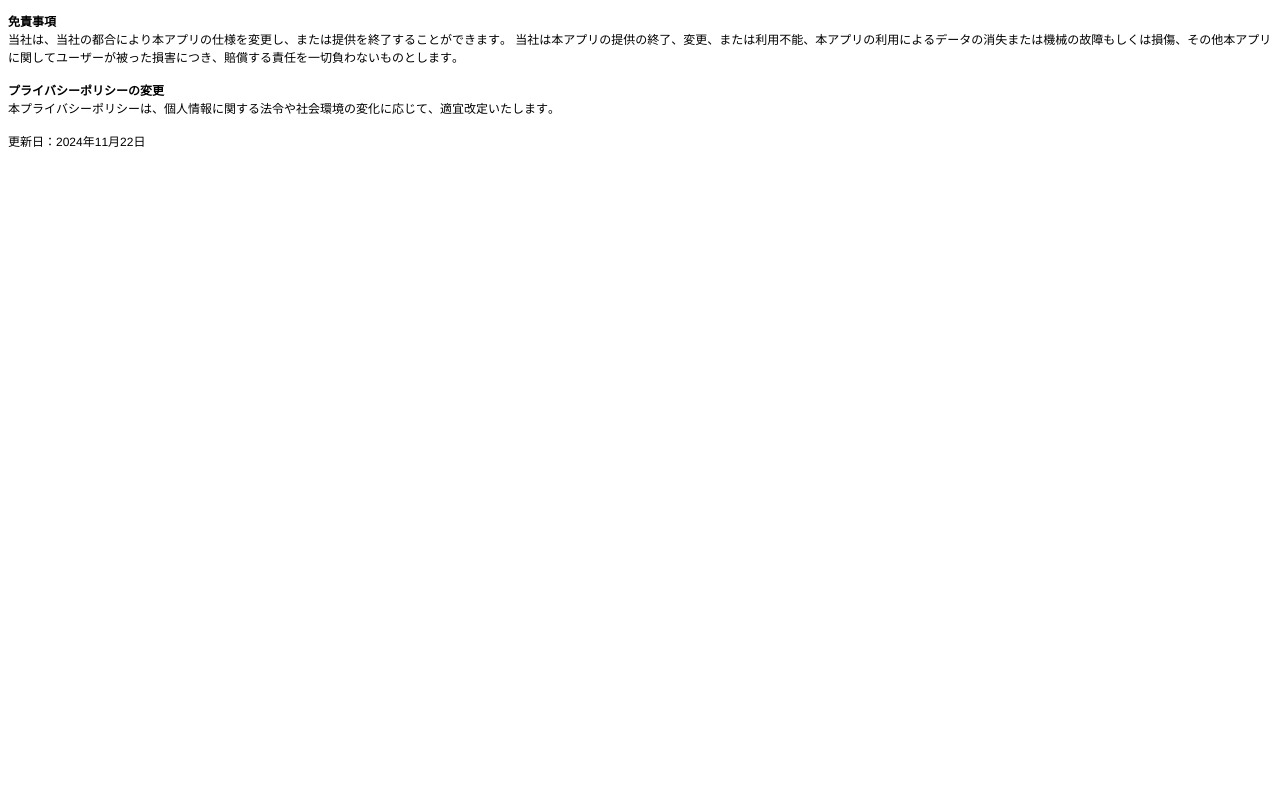
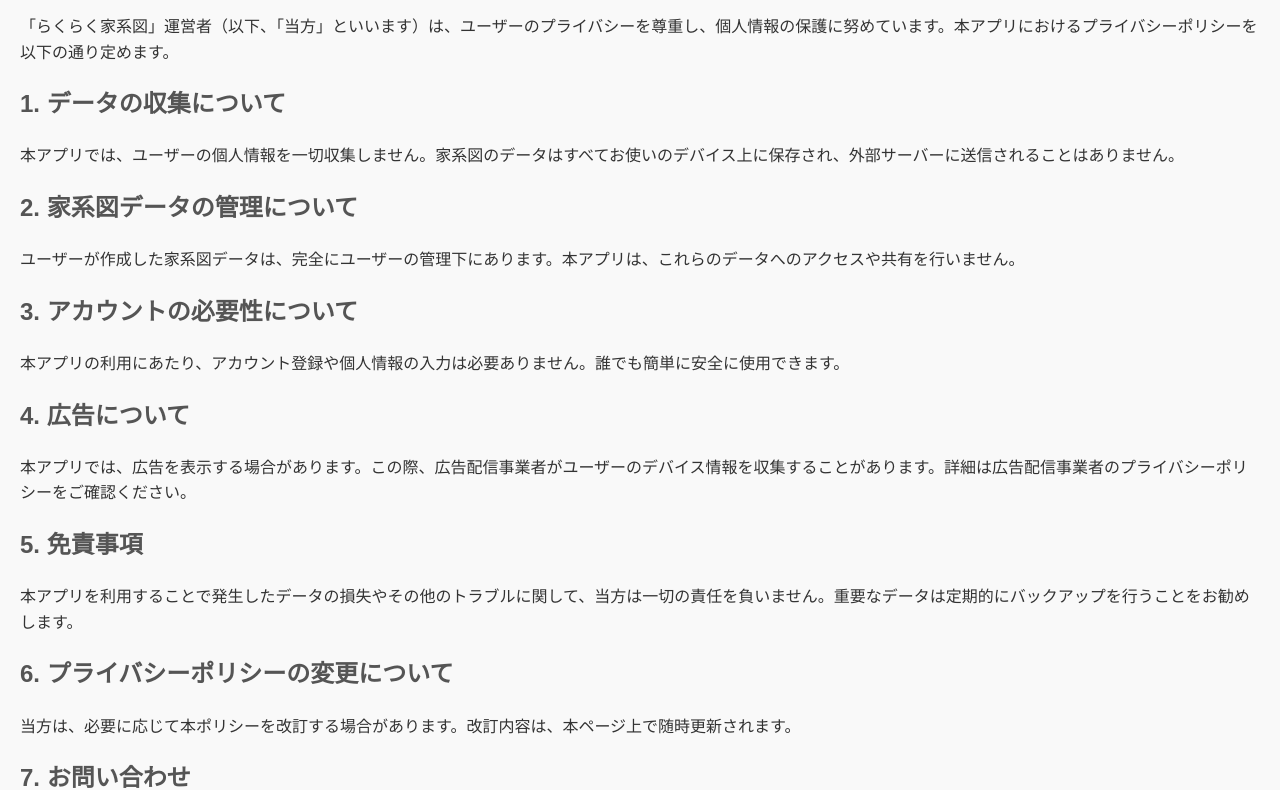
Before and after one commit to pikumin6/RakuRakuKakeizu, a plain HTML site: page index.html in a window 1280 px wide. Shown: the part 100-890 px from the top of the page. Before the commit the page ends 800 px from the top, so only its background shows below. Drawn offline with Linux system fonts and the light colour scheme.

Commit message:
Update index.html

```diff
--- a/index.html
+++ b/index.html
@@ -1,54 +1,58 @@
-<!DOCTYPE html PUBLIC "-//W3C//DTD HTML 4.01//EN" "http://www.w3.org/TR/html4/strict.dtd">
-<html>
+<!DOCTYPE html>
+<html lang="ja">
 <head>
-  <meta http-equiv="Content-Type" content="text/html; charset=utf-8">
-  <meta http-equiv="Content-Style-Type" content="text/css">
-  <title></title>
-  <meta name="Generator" content="Cocoa HTML Writer">
-  <meta name="CocoaVersion" content="1894.6">
-  <style type="text/css">
-    p.p1 {margin: 0.0px 0.0px 0.0px 0.0px; font: 14.0px 'Hiragino Sans'; color: #000000; -webkit-text-stroke: #000000}
-    p.p2 {margin: 0.0px 0.0px 0.0px 0.0px; font: 12.0px 'Hiragino Sans'; color: #000000; -webkit-text-stroke: #000000}
-    p.p3 {margin: 0.0px 0.0px 0.0px 0.0px; font: 12.0px 'Helvetica Neue'; color: #000000; -webkit-text-stroke: #000000}
-    p.p4 {margin: 0.0px 0.0px 2.0px 0.0px; font: 14.0px 'Helvetica Neue'; color: #000000; -webkit-text-stroke: #000000}
-    span.s1 {font-kerning: none}
-    span.s2 {font: 12.0px 'Helvetica Neue'; font-kerning: none}
-    span.s3 {font: 12.0px 'Hiragino Sans'; font-kerning: none}
-    span.s4 {font: 12.0px Times; font-kerning: none; color: #0000af; -webkit-text-stroke: 0px #0000af}
-  </style>
+    <meta charset="UTF-8">
+    <meta name="viewport" content="width=device-width, initial-scale=1.0">
+    <title>プライバシーポリシー - らくらく家系図</title>
+    <style>
+        body {
+            font-family: Arial, sans-serif;
+            line-height: 1.6;
+            color: #333;
+            margin: 0;
+            padding: 20px;
+            background-color: #f9f9f9;
+        }
+        h1, h2 {
+            color: #555;
+        }
+        a {
+            color: #007BFF;
+            text-decoration: none;
+        }
+        a:hover {
+            text-decoration: underline;
+        }
+    </style>
 </head>
 <body>
-<p class="p1"><span class="s1"><b>プライバシーポリシー</b></span></p>
-<p class="p2"><span class="s1">本アプリで提供するサービスでは、個人情報に関する法令を遵守し、以下のポリシーに則って個人情報を適切に取り扱います。</span><span class="s2"> </span><span class="s1">本アプリのご使用によって、本規約に同意していただいたものとします。</span></p>
-<p class="p2"><span class="s1"><br>
-</span></p>
-<p class="p2"><span class="s1"><b>セキュリティ</b></span></p>
-<p class="p2"><span class="s1">電子端末において</span><span class="s2">100%</span><span class="s1">安全と言える保存方法はありません。当社はセキュリティ確保に努めておりますが、完全なセキュリティの保証はできません。</span></p>
-<p class="p2"><span class="s1"><br>
-</span></p>
-<p class="p2"><span class="s1"><b>免責事項</b></span></p>
-<p class="p2"><span class="s1">当社は、当社の都合により本アプリの仕様を変更し、または提供を終了することができます。</span><span class="s2"> </span><span class="s1">当社は本アプリの提供の終了、変更、または利用不能、本アプリの利用によるデータの消失または機械の故障もしくは損傷、その他本アプリに関してユーザーが被った損害につき、賠償する責任を一切負わないものとします。</span></p>
-<p class="p2"><span class="s1"><br>
-</span></p>
-<p class="p2"><span class="s1"><b>プライバシーポリシーの変更</b></span></p>
-<p class="p2"><span class="s1">本プライバシーポリシーは、個人情報に関する法令や社会環境の変化に応じて、適宜改定いたします。</span></p>
-<p class="p2"><span class="s1"><br>
-</span></p>
-<p class="p3"><span class="s3">更新日：</span><span class="s1">2024</span><span class="s3">年</span><span class="s1">11</span><span class="s3">月</span><span class="s1">22</span><span class="s3">日</span><span class="s4"><br>
-</span></p>
-<p class="p4"><span class="s1"><br>
-</span></p>
-<p class="p3"><span class="s1"><br>
-</span></p>
-<p class="p3"><span class="s1"><br>
-</span></p>
-<p class="p3"><span class="s1"><br>
-</span></p>
-<p class="p3"><span class="s1"><br>
-</span></p>
-<p class="p3"><span class="s1"><br>
-</span></p>
-<p class="p3"><span class="s1"><br>
-</span></p>
+    <h1>プライバシーポリシー</h1>
+    <p>「らくらく家系図」運営者（以下、「当方」といいます）は、ユーザーのプライバシーを尊重し、個人情報の保護に努めています。本アプリにおけるプライバシーポリシーを以下の通り定めます。</p>
+
+    <h2>1. データの収集について</h2>
+    <p>本アプリでは、ユーザーの個人情報を一切収集しません。家系図のデータはすべてお使いのデバイス上に保存され、外部サーバーに送信されることはありません。</p>
+
+    <h2>2. 家系図データの管理について</h2>
+    <p>ユーザーが作成した家系図データは、完全にユーザーの管理下にあります。本アプリは、これらのデータへのアクセスや共有を行いません。</p>
+
+    <h2>3. アカウントの必要性について</h2>
+    <p>本アプリの利用にあたり、アカウント登録や個人情報の入力は必要ありません。誰でも簡単に安全に使用できます。</p>
+
+    <h2>4. 広告について</h2>
+    <p>本アプリでは、広告を表示する場合があります。この際、広告配信事業者がユーザーのデバイス情報を収集することがあります。詳細は広告配信事業者のプライバシーポリシーをご確認ください。</p>
+
+    <h2>5. 免責事項</h2>
+    <p>本アプリを利用することで発生したデータの損失やその他のトラブルに関して、当方は一切の責任を負いません。重要なデータは定期的にバックアップを行うことをお勧めします。</p>
+
+    <h2>6. プライバシーポリシーの変更について</h2>
+    <p>当方は、必要に応じて本ポリシーを改訂する場合があります。改訂内容は、本ページ上で随時更新されます。</p>
+
+    <h2>7. お問い合わせ</h2>
+    <p>本プライバシーポリシーに関するお問い合わせは、以下のメールアドレスまでご連絡ください。</p>
+    <p>メールアドレス: <a href="mailto:pikumin@hotmail.co.jp">pikumin@hotmail.co.jp</a></p>
+
+    <footer>
+        <p>最終更新日: 2024年11月22日</p>
+    </footer>
 </body>
 </html>
```
